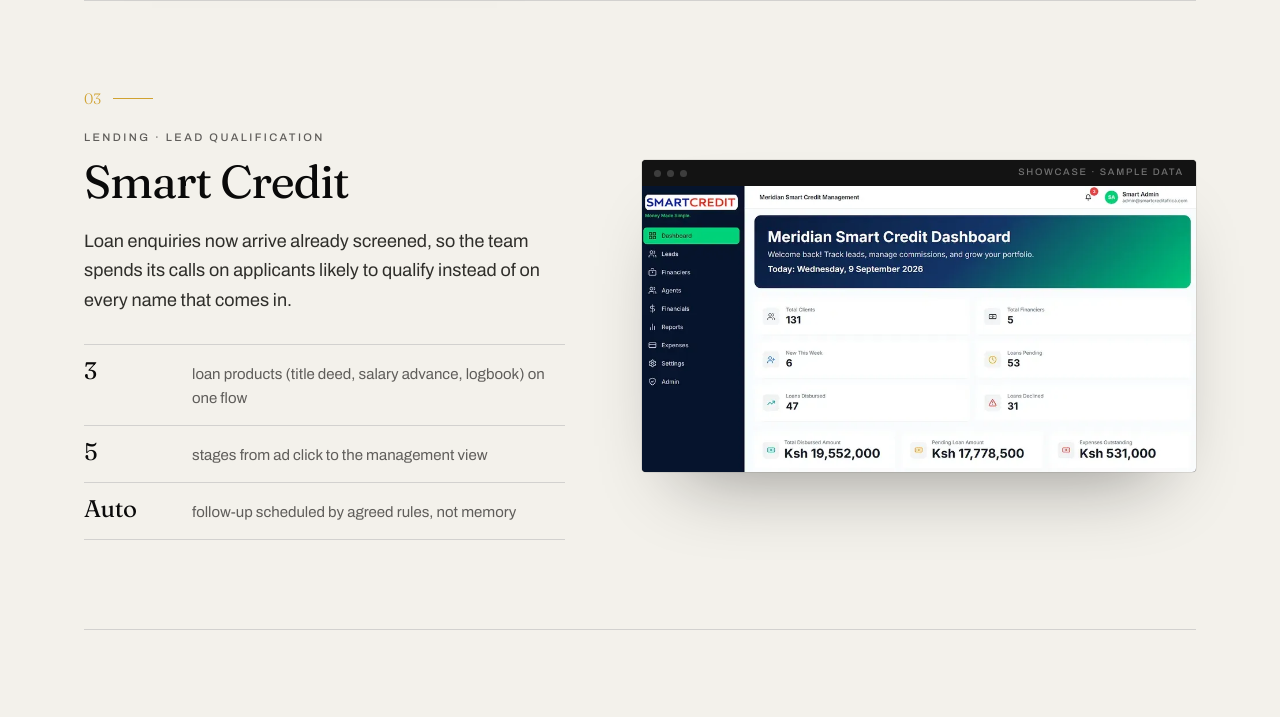
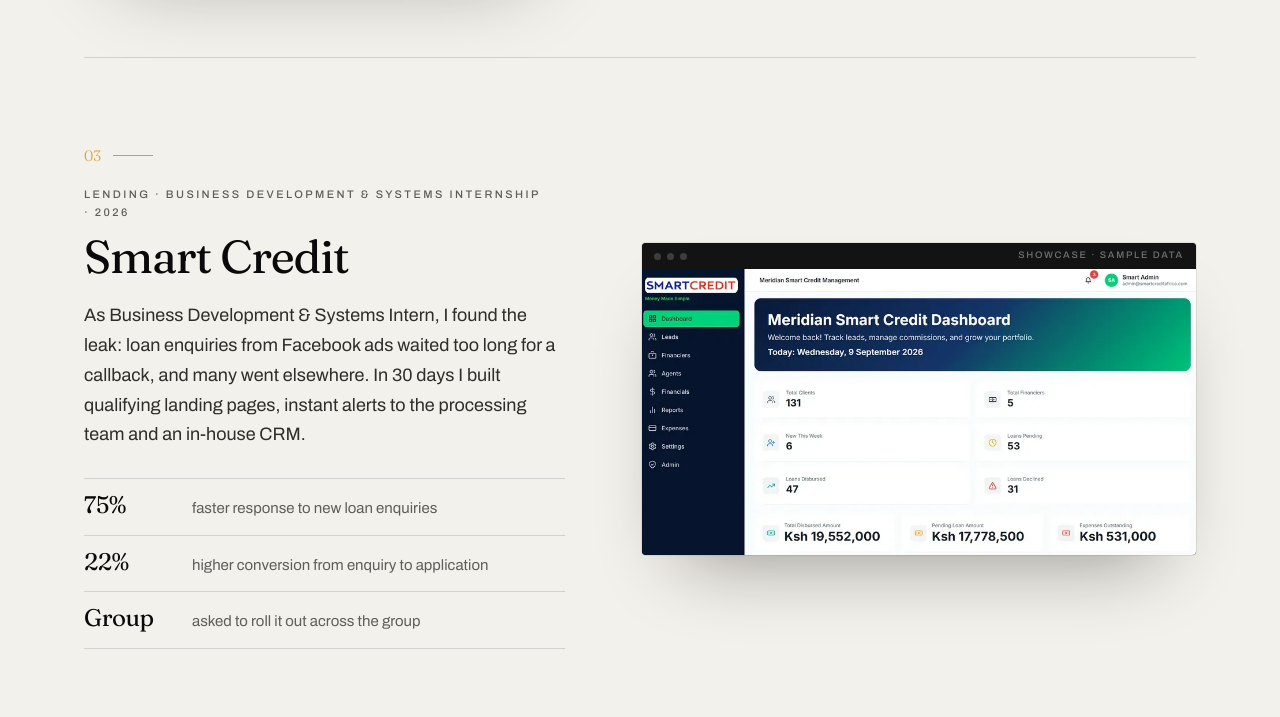
Before and after one commit to eddienjeru564-ship-it/portfolio, a plain HTML site: page index.html in a window 1280 px wide. Shown: the part 3040-3757 px from the top of the page. Drawn offline with Linux system fonts and the light colour scheme; animation ran at ten frames a second.

Commit message:
Match the portfolio to the November resume
Smart Credit is shown as the Jan–Mar 2026 internship it was, with the
resume's results (75% faster lead response, 22% higher conversion), and
Atlas gains its independent audit score (63 to 88).

Co-Authored-By: Claude Opus 5.5 <noreply@anthropic.com>
Claude-Session: https://claude.ai/code/session_01NQpHRWzcbtAWK1wetCubWm

```diff
--- a/index.html
+++ b/index.html
@@ -324,6 +324,7 @@ a.venture:hover .v-tag .arr { transform: translate(4px, -4px); }
           <h3 class="rv">Atlas Acceptances</h3>
           <p class="summary rv">A complete ERP for a Kenyan lender: every loan from lead to credit committee to repayment and recovery, with the books, tax and payroll running in the same system.</p>
           <ul class="facts rv">
+            <li><b>63→88</b><span>independent audit score after audit-and-fix cycles</span></li>
             <li><b>46</b><span>screens, from loan pipeline to general ledger</span></li>
             <li><b>PAR</b><span>30/60/90 tracking, recovery cases and promises to pay</span></li>
             <li><b>1</b><span>ledger: trial balance, P&amp;L, balance sheet, VAT, payroll</span></li>
@@ -352,13 +353,13 @@ a.venture:hover .v-tag .arr { transform: translate(4px, -4px); }
       <article class="case">
         <div>
           <div class="idx rv">03</div>
-          <p class="kicker rv">Lending · Lead qualification</p>
+          <p class="kicker rv">Lending · Business development &amp; systems internship · 2026</p>
           <h3 class="rv">Smart Credit</h3>
-          <p class="summary rv">Loan enquiries now arrive already screened, so the team spends its calls on applicants likely to qualify instead of on every name that comes in.</p>
+          <p class="summary rv">As Business Development &amp; Systems Intern, I found the leak: loan enquiries from Facebook ads waited too long for a callback, and many went elsewhere. In 30 days I built qualifying landing pages, instant alerts to the processing team and an in-house CRM.</p>
           <ul class="facts rv">
-            <li><b>3</b><span>loan products (title deed, salary advance, logbook) on one flow</span></li>
-            <li><b>5</b><span>stages from ad click to the management view</span></li>
-            <li><b>Auto</b><span>follow-up scheduled by agreed rules, not memory</span></li>
+            <li><b>75%</b><span>faster response to new loan enquiries</span></li>
+            <li><b>22%</b><span>higher conversion from enquiry to application</span></li>
+            <li><b>Group</b><span>asked to roll it out across the group</span></li>
           </ul>
         </div>
         <div class="media rv"><div class="shot tilt"><div class="bar"><i></i><i></i><i></i><em>Showcase · sample data</em></div><img src="img/smart-credit.webp" alt="Smart Credit pipeline dashboard showing enquiries by stage" width="960" height="495" loading="lazy"></div></div>
```
